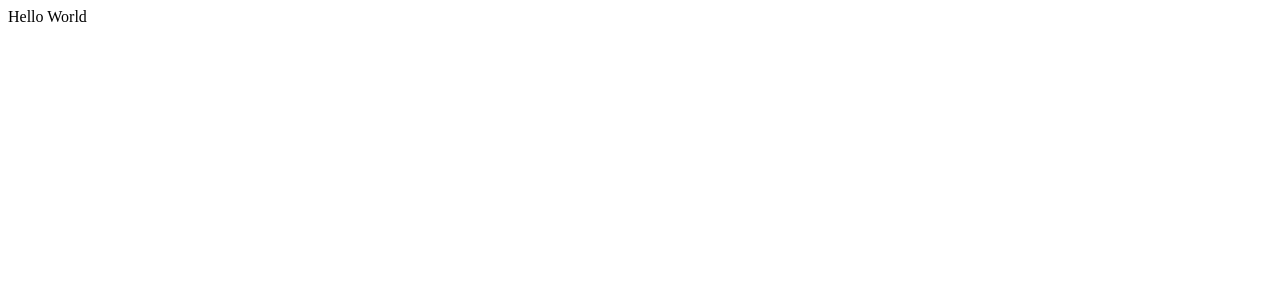
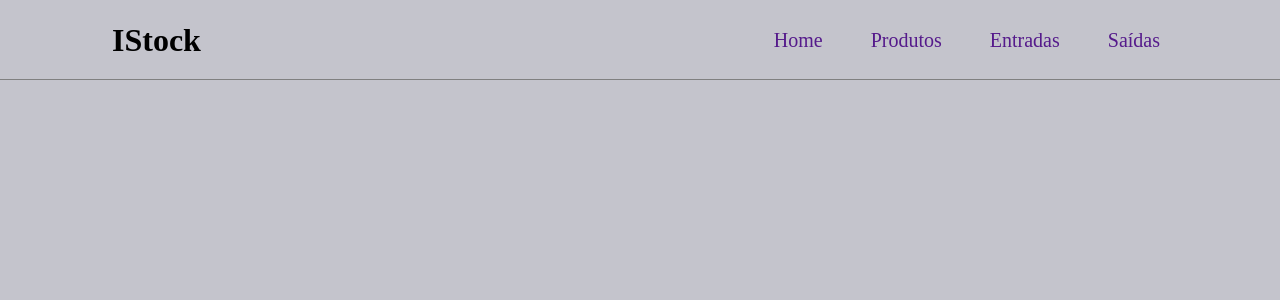
Before and after one commit to joao-hideki/teste-sistema-de-estoque, a React (Vite) app: page / in a window 1280 px wide. Shown: the top 300 px of the page. Built offline with nearby package versions, Linux system fonts and the light colour scheme.

Commit message:
definindo layout padrão e criando componente Header

```diff
--- a/src/App.tsx
+++ b/src/App.tsx
@@ -1,5 +1,12 @@
+import { BrowserRouter } from 'react-router-dom';
+import { Router } from './Router';
+import { GlobalStyle } from './styles/global';
+
 export function App() {
   return (
-    <div>Hello World</div>
+    <BrowserRouter>
+      <Router />
+      <GlobalStyle />
+    </BrowserRouter>
   );
 }
--- /dev/null
+++ b/src/Router.tsx
@@ -0,0 +1,12 @@
+import { Route, Routes } from 'react-router-dom';
+import { DefaultLayout } from './layouts/DefaultLayout';
+
+export function Router() {
+  return (
+    <Routes>
+      <Route path="/" element={<DefaultLayout />}>
+
+      </Route>
+    </Routes>
+  );
+}
--- /dev/null
+++ b/src/components/Header/index.tsx
@@ -0,0 +1,17 @@
+import { HeaderContainer, HeaderContent } from './styles';
+
+export function Header() {
+  return(
+    <HeaderContainer>
+      <HeaderContent>
+        <h1>IStock</h1>
+        <div>
+          <a href="">Home</a>
+          <a href="">Produtos</a>
+          <a href="">Entradas</a>
+          <a href="">Saídas</a>
+        </div>
+      </HeaderContent>
+    </HeaderContainer>
+  );
+}
--- /dev/null
+++ b/src/components/Header/styles.ts
@@ -0,0 +1,35 @@
+import styled from 'styled-components';
+
+export const HeaderContainer = styled.header`
+  height: 5rem;
+  border-bottom: 1px solid gray;
+`;
+export const HeaderContent = styled.div`
+  max-width: 1120px;
+  height: 5rem;
+  margin: 0 auto;
+  padding: 0 2rem;
+  display: flex;
+  align-items: center;
+  justify-content: space-between;
+
+  > div {
+    display: flex;
+    align-items: center;
+    gap: 2rem;
+
+    a {
+      font-size: 1.25rem;
+      text-decoration: none;
+      transition: color 0.2s;
+      position: relative;
+      padding: 0 0.5rem;
+      height: 5rem;
+      line-height: 5rem;
+
+      &:hover {
+        color: green;
+      }
+    }
+  }
+`;
--- /dev/null
+++ b/src/layouts/DefaultLayout/index.tsx
@@ -0,0 +1,11 @@
+import { Outlet } from 'react-router-dom';
+import { Header } from '../../components/Header';
+
+export function DefaultLayout() {
+  return (
+    <div>
+      <Header />
+      <Outlet />
+    </div>
+  );
+}
```
